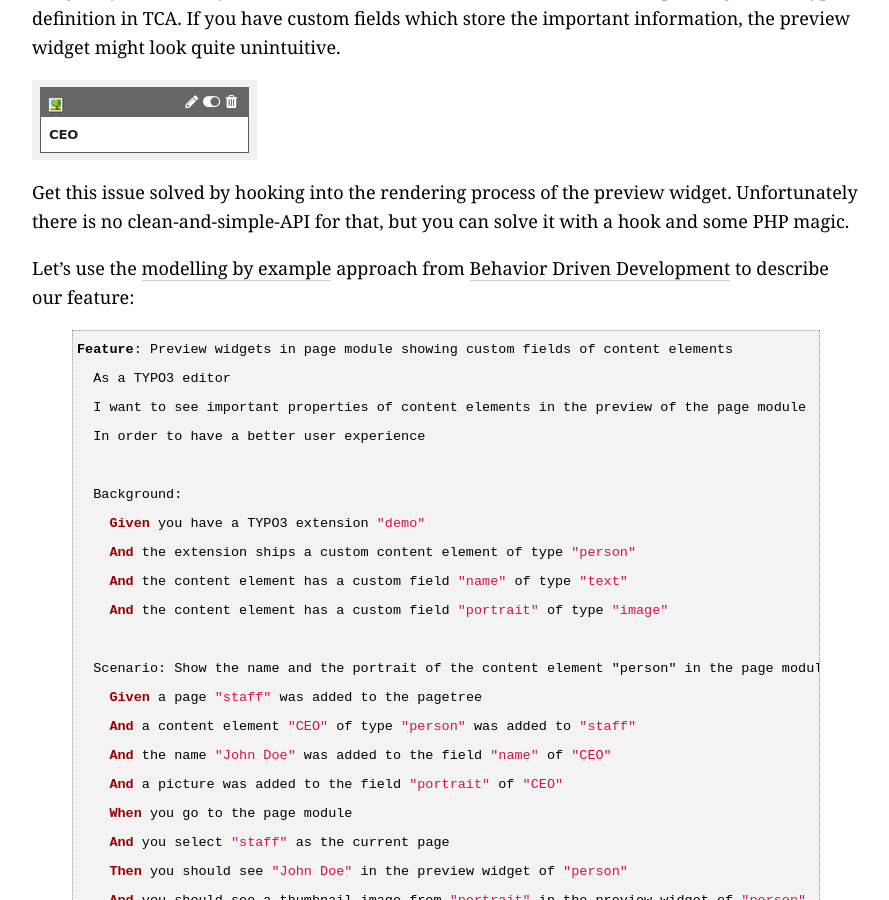
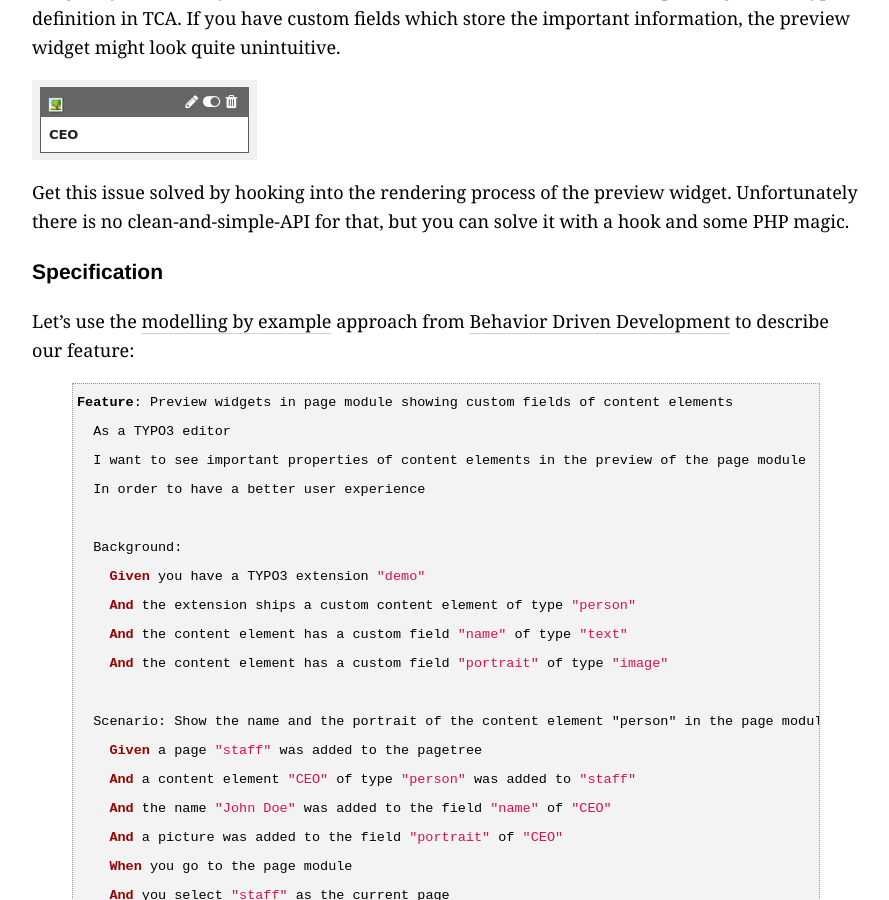
Before and after one commit to wolfhaus/stmllr.net, a Jekyll site: the page built from _posts/2015-02-24-customizing-preview-widgets-in-the-typo3-page-module.md, in a window 1280 px wide and 900 px high, scrolled down 1037 px. Shown: the whole window, without its empty margins (194-1083 px from the left). Built offline with Jekyll 4.4.1, drawn with Linux system fonts in a browser that asks for light colours; comment, search, counter and statistics services are not loaded.

Commit message:
Add header to article customizing-preview-widgets-in-the-typo3-page-module

```diff
--- a/_posts/2015-02-24-customizing-preview-widgets-in-the-typo3-page-module.md
+++ b/_posts/2015-02-24-customizing-preview-widgets-in-the-typo3-page-module.md
@@ -29,6 +29,8 @@ If you have custom fields which store the important information, the preview wid
 
 Get this issue solved by hooking into the rendering process of the preview widget.
 Unfortunately there is no clean-and-simple-API for that, but you can solve it with a hook and some PHP magic.
+
+### Specification
 
 Let's use the [modelling by example](http://everzet.com/post/99045129766/introducing-modelling-by-example)
 approach from [Behavior Driven Development](http://dannorth.net/introducing-bdd/) to describe our
```
